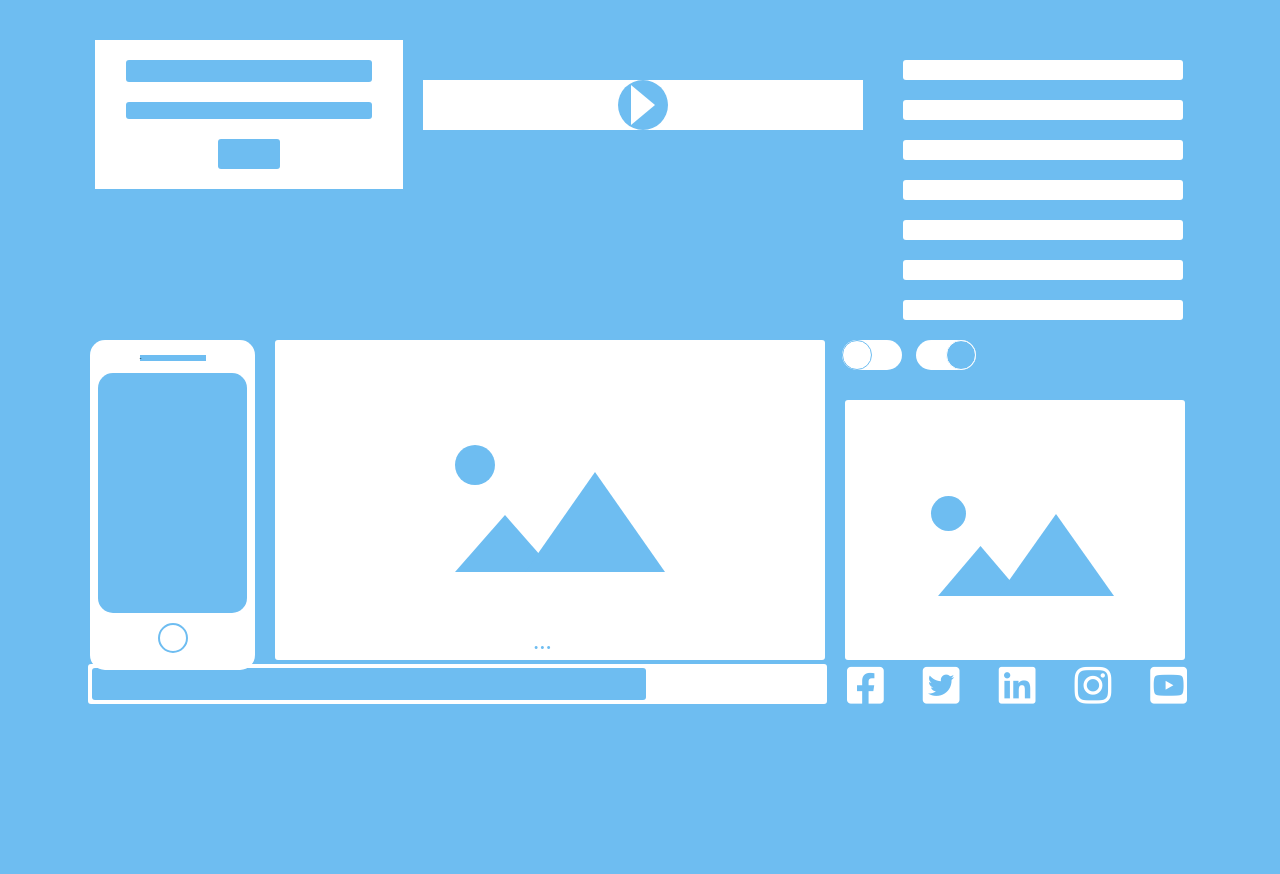
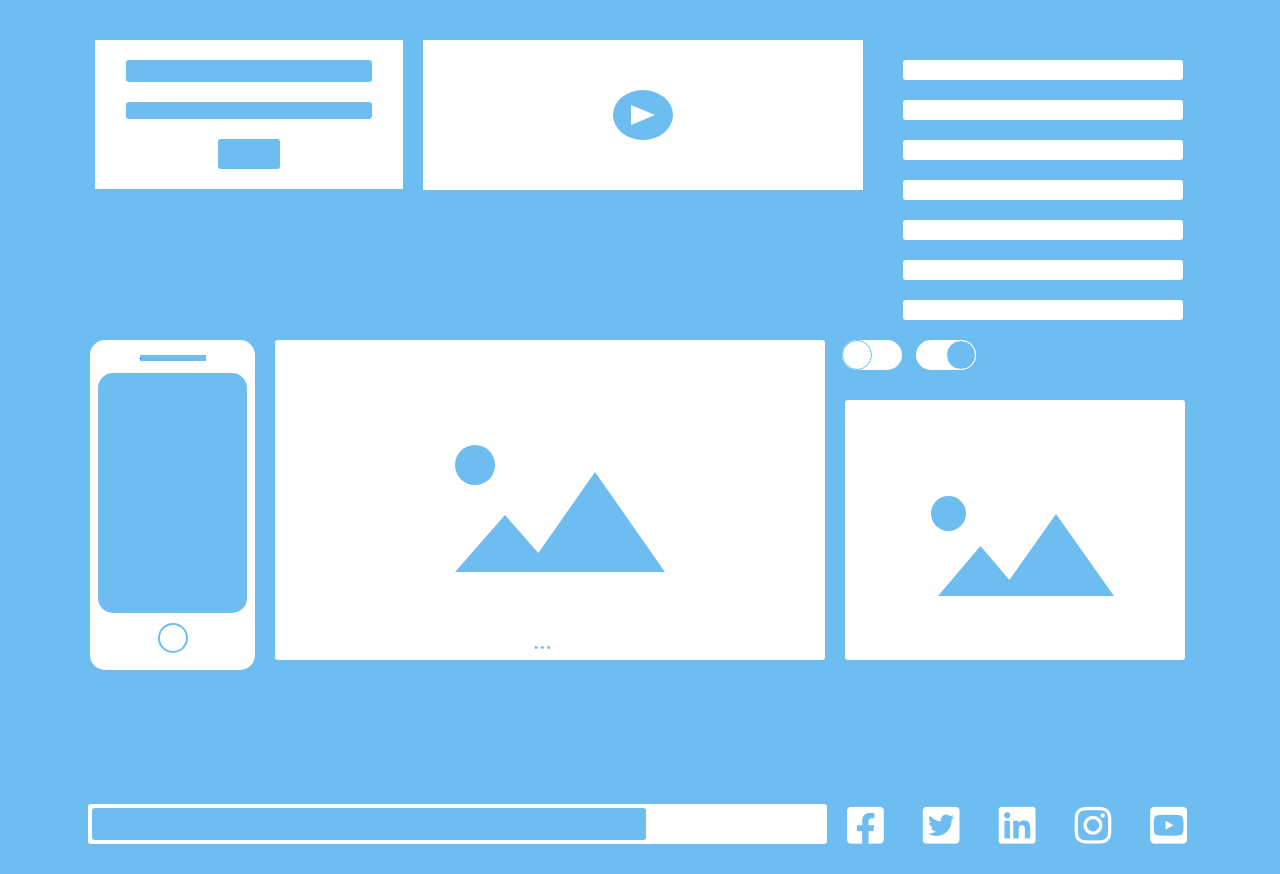
Before and after one commit to FahrettinGedik/css, a plain HTML site: page Week_06/index.html in a window 1280 px wide. Before the commit the page ends 800 px from the top, so only its background shows below. Drawn offline with Linux system fonts and the light colour scheme.

Commit message:
CSS-Week_06 CSS Creat Template

```diff
--- a/Week_06/firstrow.css
+++ b/Week_06/firstrow.css
@@ -34,23 +34,24 @@
 .play{
     display: flex;
     background-color: white;
-    margin: 40px 20px 20px 20px;
+    margin: 0px 20px 20px 20px;
     align-items: center;
     justify-content: center;
     width: 40%;
-    height: 0%;
+    height: 150px;
 }
 .play1{
     background-color: #6ebdf1;
     width: 50px;
     height: 50px;
+    padding: 0px 30px;
     border-radius: 50%;
 }
 .play2{
     background-color: white;
     position: absolute;
     clip-path: polygon(50% 0%, 0% 100%, 100% 100%);
-    width: 40px;
+    width: 20px;
     height: 24px;
     transform: rotate(90deg);
 }
--- a/Week_06/thirdrow.css
+++ b/Week_06/thirdrow.css
@@ -1,4 +1,7 @@
 /*third-row*/
+.foot{
+    margin-top: 140px;
+}
 .f1{
     width: 739px;
     height: 40px;
```
